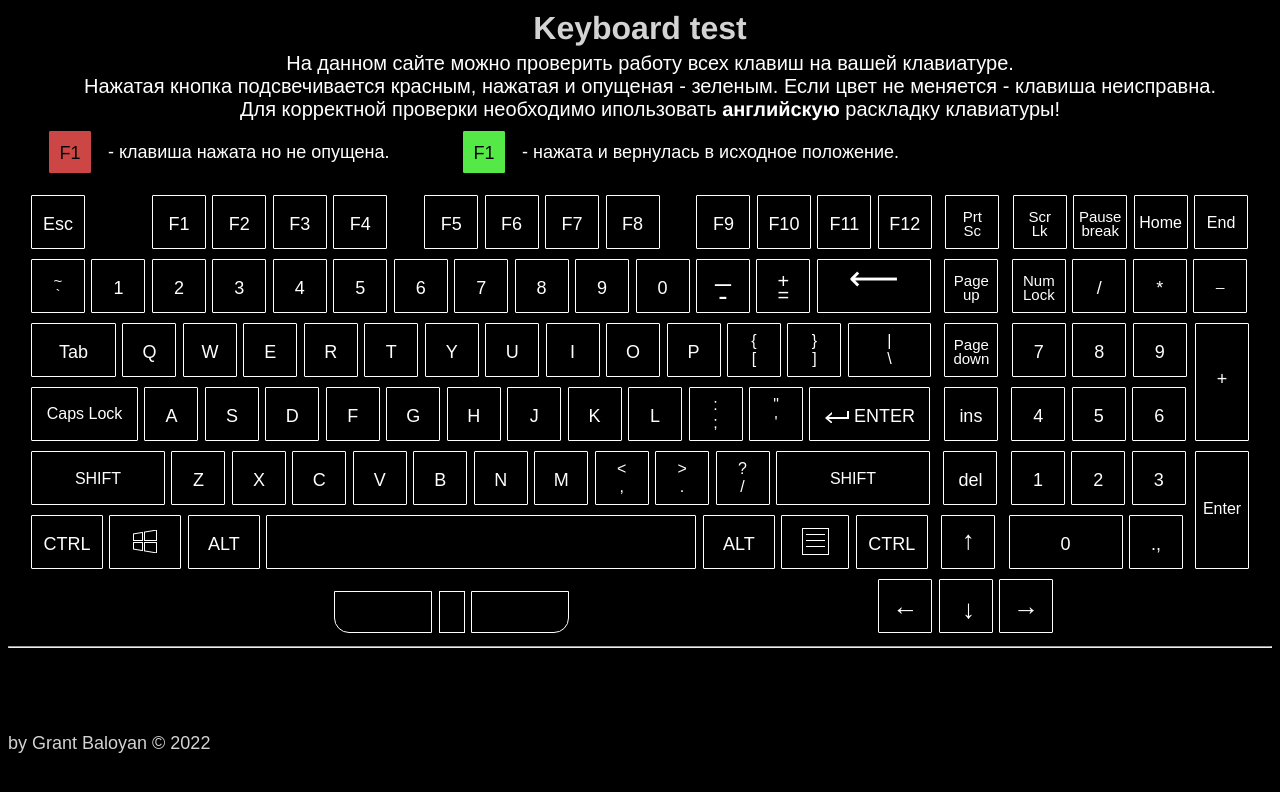
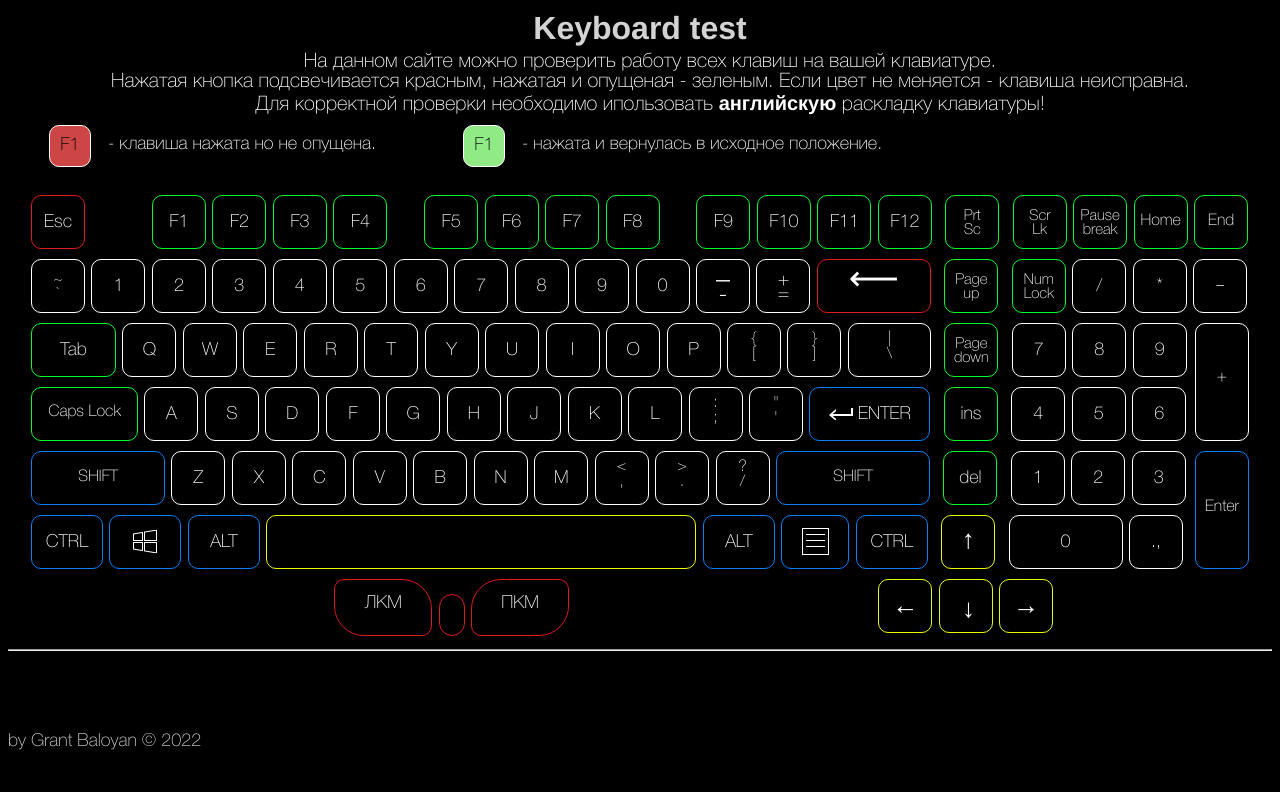
Before and after one commit to GRANT-BALOYAN/Keyboard-test, a plain HTML site: page index.html in a window 1280 px wide. Drawn offline with Linux system fonts and the light colour scheme; a web font is replaced by a local one.

Commit message:
обновление дизайна
выделение клавиш между собой разным цветом

```diff
--- a/index.html
+++ b/index.html
@@ -39,27 +39,27 @@
 		<div class="content">
 
 		<div class="key-block">
-		<div class="key k27"><p>Esc</p></div>
+		<div class="red key k27"><p>Esc</p></div>
 		<div class="key vh"></div>
-		<div class="key k112"><p>F1</p></div>
-		<div class="key k113"><p>F2</p></div>
-		<div class="key k114"><p>F3</p></div>
-		<div class="key k115"><p>F4</p></div>
+		<div class="green key k112"><p>F1</p></div>
+		<div class="green key k113"><p>F2</p></div>
+		<div class="green key k114"><p>F3</p></div>
+		<div class="green key k115"><p>F4</p></div>
 		<div class="key vh half"></div>
-		<div class="key k116"><p>F5</p></div>
-		<div class="key k117"><p>F6</p></div>
-		<div class="key k118"><p>F7</p></div>
-		<div class="key k119"><p>F8</p></div>
+		<div class="green key k116"><p>F5</p></div>
+		<div class="green key k117"><p>F6</p></div>
+		<div class="green key k118"><p>F7</p></div>
+		<div class="green key k119"><p>F8</p></div>
 		<div class="key vh half"></div>
-		<div class="key k120"><p>F9</p></div>
-		<div class="key k121"><p>F10</p></div>
-		<div class="key k122"><p>F11</p></div>
-		<div class="key k123"><p>F12</p></div>
-		<div class="key dl brackets k44"><p>Prt<br>Sc</p></div>
-		<div class="key dl k145"><p>Scr<br>Lk</p></div>
-		<div class="key dl k19"><p>Pause<br>break</p></div>
-		<div class="key t16 k36"><p>Home</p></div>
-		<div class="key t16 k35"><p>End</p></div>
+		<div class="green key k120"><p>F9</p></div>
+		<div class="green key k121"><p>F10</p></div>
+		<div class="green key k122"><p>F11</p></div>
+		<div class="green key k123"><p>F12</p></div>
+		<div class="green key dl brackets k44"><p>Prt<br>Sc</p></div>
+		<div class="green key dl k145"><p>Scr<br>Lk</p></div>
+		<div class="green key dl k19"><p>Pause<br>break</p></div>
+		<div class="green key t16 k36"><p>Home</p></div>
+		<div class="green key t16 k35"><p>End</p></div>
 		<div class="key dl k192"><p>~<br>`</p></div>
 		<div class="key k49"><p>1</p></div>
 		<div class="key k50"><p>2</p></div>
@@ -73,13 +73,13 @@
 		<div class="key k48"><p>0</p></div>
 		<div class="key dl smin k173 k189"><p>_<br>-</p></div>
 		<div class="key dl splus k61 k187"><p>+<br>=</p></div>
-		<div class="key bs k8"><p>&#10229;</p></div>
-		<div class="key dl brackets k33"><p>Page<br>up</p></div>
-		<div class="key dl k144"><p>Num<br>Lock</p></div>
+		<div class="red key bs k8"><p>&#10229;</p></div>
+		<div class="green key dl brackets k33"><p>Page<br>up</p></div>
+		<div class="green key dl k144"><p>Num<br>Lock</p></div>
 		<div class="key k111"><p>/</p></div>
 		<div class="key k106"><p>*</p></div>
 		<div class="key dl k109"><p>_</p></div>
-		<div class="key tab k9"><p>Tab</p></div>
+		<div class="green key tab k9"><p>Tab</p></div>
 		<div class="key k81"><p>Q</p></div>
 		<div class="key k87"><p>W</p></div>
 		<div class="key k69"><p>E</p></div>
@@ -93,12 +93,12 @@
 		<div class="key ds k219"><p>{<br>[</p></div>
 		<div class="key ds k221"><p>}<br>]</p></div>
 		<div class="key ds sum k220"><p>|<br>\</p></div>
-		<div class="key dl brackets k34"><p>Page<br>down</p></div>
+		<div class="green key dl brackets k34"><p>Page<br>down</p></div>
 		<div class="key k103"><p>7</p></div>
 		<div class="key k104"><p>8</p></div>
 		<div class="key k105"><p>9</p></div>
 		<div class="key plus k107"><p>+</p></div>
-		<div class="key caps k20"><p>Caps Lock</p></div>
+		<div class="green key caps k20"><p>Caps Lock</p></div>
 		<div class="key k65"><p>A</p></div>
 		<div class="key k83"><p>S</p></div>
 		<div class="key k68"><p>D</p></div>
@@ -110,12 +110,12 @@
 		<div class="key k76"><p>L</p></div>
 		<div class="key ds k59 k186"><p>:<br>;</p></div>
 		<div class="key ds k222"><p>"<br>'</p></div>
-		<div class="key enter k13"><p><span></span> ENTER</p></div>
-		<div class="key brackets k45"><p>ins</p></div>
+		<div class="blue key enter k13"><p><span></span> ENTER</p></div>
+		<div class="green key brackets k45"><p>ins</p></div>
 		<div class="key k100"><p>4</p></div>
 		<div class="key k101"><p>5</p></div>
 		<div class="key k102"><p>6</p></div>
-		<div class="key shift1 k16"><p>SHIFT</p></div>
+		<div class="blue key shift1 k16"><p>SHIFT</p></div>
 		<div class="key k90"><p>Z</p></div>
 		<div class="key k88"><p>X</p></div>
 		<div class="key k67"><p>C</p></div>
@@ -126,36 +126,36 @@
 		<div class="key ds k188"><p>&lt;<br>,</p></div>
 		<div class="key ds k190"><p>&gt;<br>.</p></div>
 		<div class="key ds k191"><p>?<br>/</p></div>
-		<div class="key shift2 k16"><p>SHIFT</p></div>
-		<div class="key brackets k46"><p>del</p></div>
+		<div class="blue key shift2 k16"><p>SHIFT</p></div>
+		<div class="green key brackets k46"><p>del</p></div>
 		<div class="key k97"><p>1</p></div>
 		<div class="key k98"><p>2</p></div>
 		<div class="key k99"><p>3</p></div>
-		<div class="key enter2 k13"><p>Enter</p></div>
-		<div class="key ctrl1 k17"><p>CTRL</p></div>
-		<div class="key wndw k91"><p><span></span></p></div>
-		<div class="key alt k18"><p>ALT</p></div>
-		<div class="key space k32"></div>
-		<div class="key alt k18"><p>ALT</p></div>
-		<div class="key cont k93">
+		<div class="blue key enter2 k13"><p>Enter</p></div>
+		<div class="blue key ctrl1 k17"><p>CTRL</p></div>
+		<div class="blue blue key wndw k91"><p><span></span></p></div>
+		<div class="blue key alt k18"><p>ALT</p></div>
+		<div class="yellow key space k32"></div>
+		<div class="blue key alt k18"><p>ALT</p></div>
+		<div class="blue key cont k93">
 		    <div class="cblock">
 			<span></span>
 			<span></span>
 			<span></span>
 		    </div>
 		</div>
-		<div class="key ctrl2 k17"><p>CTRL</p></div>
-		<div class="key arup brackets k38"><p>&#8593;</p></div>
+		<div class="blue key ctrl2 k17"><p>CTRL</p></div>
+		<div class="yellow key arup brackets k38"><p>&#8593;</p></div>
 		<div class="key zero k96"><p>0</p></div>
 		<div class="key k110"><p>.,</p></div>
 		<div class="m-block">
-		    <div class="key lclick k0"></div>
-		    <div class="key cclick k1"></div>
-		    <div class="key rclick k2"></div>
+		    <div class="lol red key lclick k0">ЛКМ</div>
+		    <div class="red key cclick k1"></div>
+		    <div class="lol red key rclick k2">ПКМ</div>
 		</div>
-		<div class="key arleft k37"><p>&#8592;</p></div>
-		<div class="key ardown k40"><p>&#8595;</p></div>
-		<div class="key arright k39"><p>&#8594;</p></div>
+		<div class="yellow key arleft k37"><p>&#8592;</p></div>
+		<div class="yellow key ardown k40"><p>&#8595;</p></div>
+		<div class="yellow key arright k39"><p>&#8594;</p></div>
 	    </div>
 	    <div class="keybord-footer">
 		<hr>
```
Also changed, not shown: all.css, favicon.ico (added), helvthin.otf (added).
